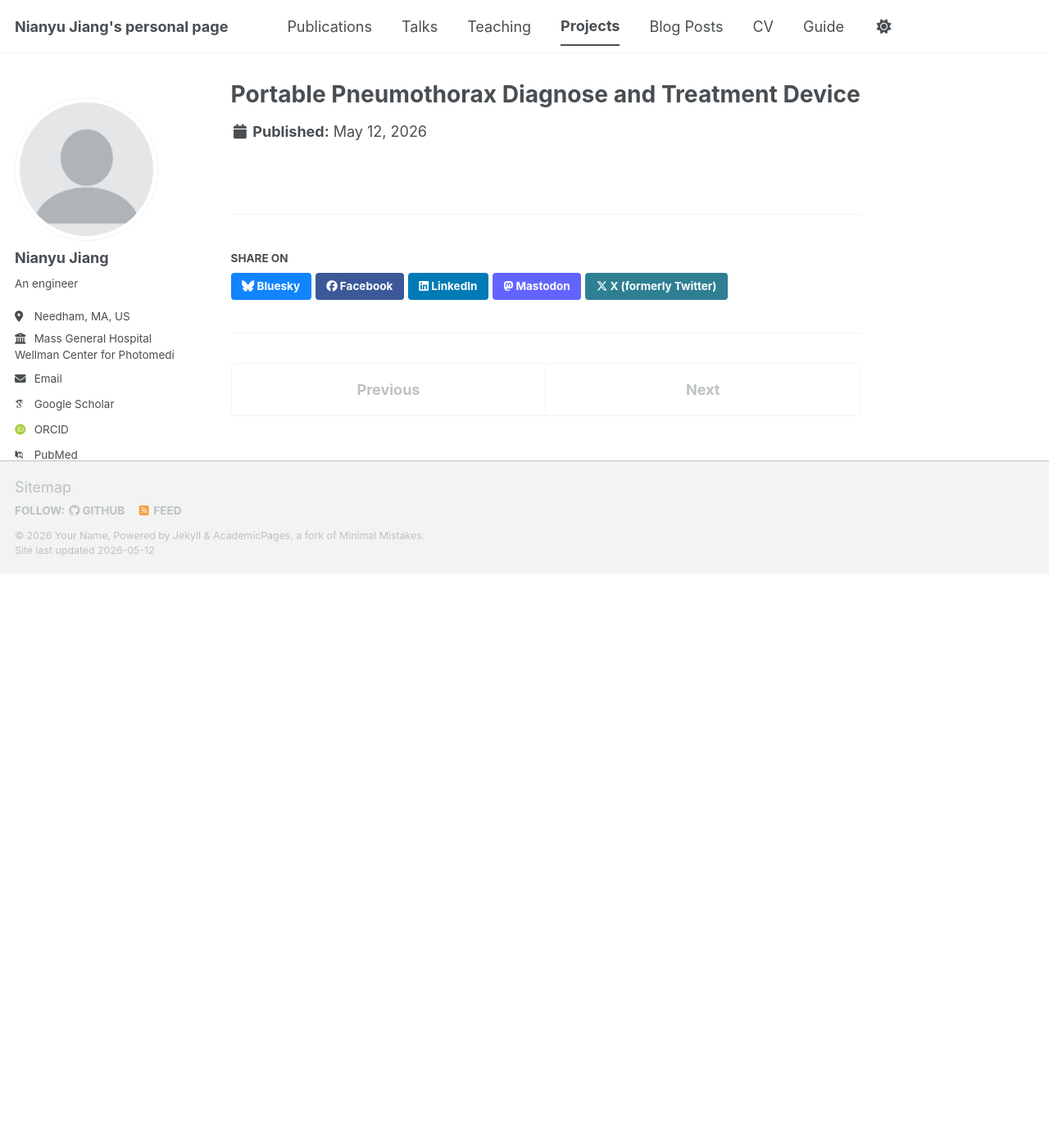
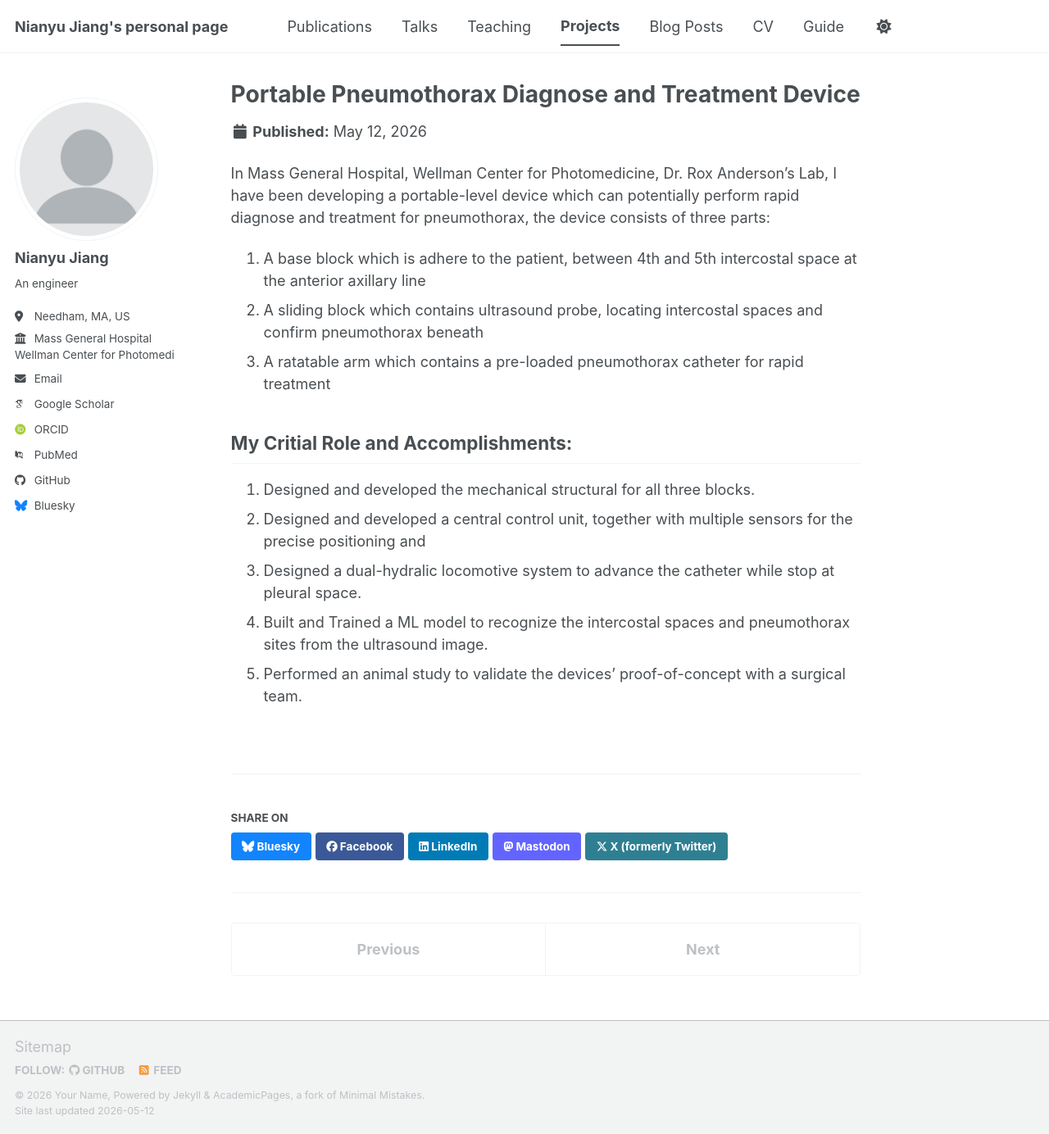
Before and after one commit to NianyuJiang/NianyuJiang.github.io, a Jekyll site: the page built from _portfolio/portfolio-3.md, in a window 1280 px wide and 1384 px high. Shown: the whole window at 82% size. Built offline with Jekyll 4.4.1, drawn with Linux system fonts in a browser that asks for light colours; some web fonts are replaced; a script bundle is joined from its source files by our own code; library files that are not in the unit come from our copies.

Commit message:
Update portfolio-3.md

```diff
--- a/_portfolio/portfolio-3.md
+++ b/_portfolio/portfolio-3.md
@@ -1,5 +1,18 @@
 ---
 title: "Portable Pneumothorax Diagnose and Treatment Device"
-excerpt: "Biosensors using Aptamer functionalized NAAO membrane for bio-target detection<br/><img src='/images/Project2_O2CO2.png'>"
+excerpt: "A portable device to perform pneumothorax diagnose and treatment at emergency<br/><img src='/images/Project2_O2CO2.png'>"
 collection: portfolio
 ---
+
+In Mass General Hospital, Wellman Center for Photomedicine, Dr. Rox Anderson's Lab, I have been developing a portable-level device which can potentially perform rapid diagnose and treatment for pneumothorax, the device consists of three parts:
+1. A base block which is adhere to the patient, between 4th and 5th intercostal space at the anterior axillary line
+2. A sliding block which contains ultrasound probe, locating intercostal spaces and confirm pneumothorax beneath
+3. A ratatable arm which contains a pre-loaded pneumothorax catheter for rapid treatment
+
+My Critial Role and Accomplishments:
+---
+1. Designed and developed the mechanical structural for all three blocks.
+2. Designed and developed a central control unit, together with multiple sensors for the precise positioning and
+3. Designed a dual-hydralic locomotive system to advance the catheter while stop at pleural space.
+4. Built and Trained a ML model to recognize the intercostal spaces and pneumothorax sites from the ultrasound image.
+5. Performed an animal study to validate the devices' proof-of-concept with a surgical team.
```
